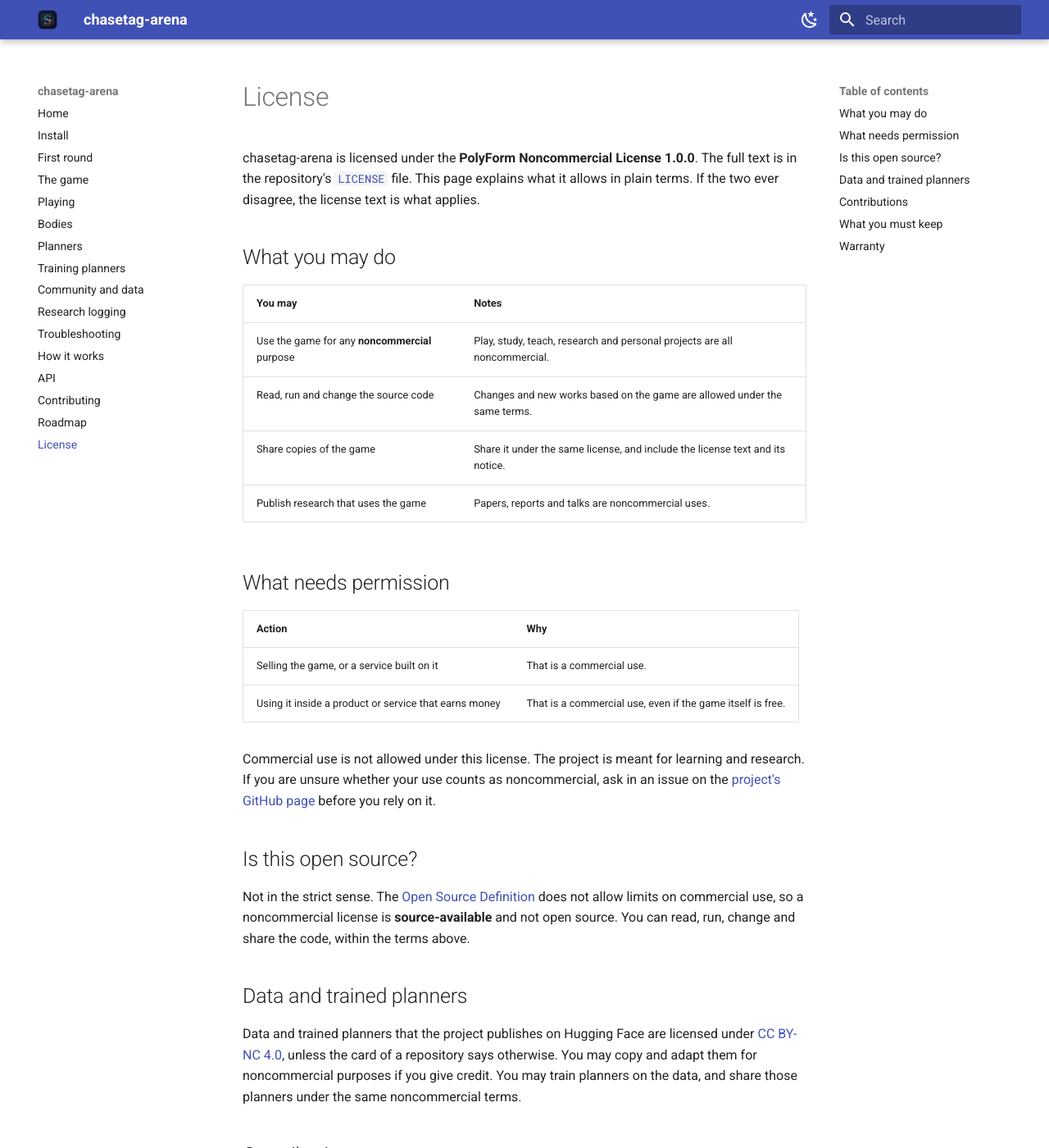
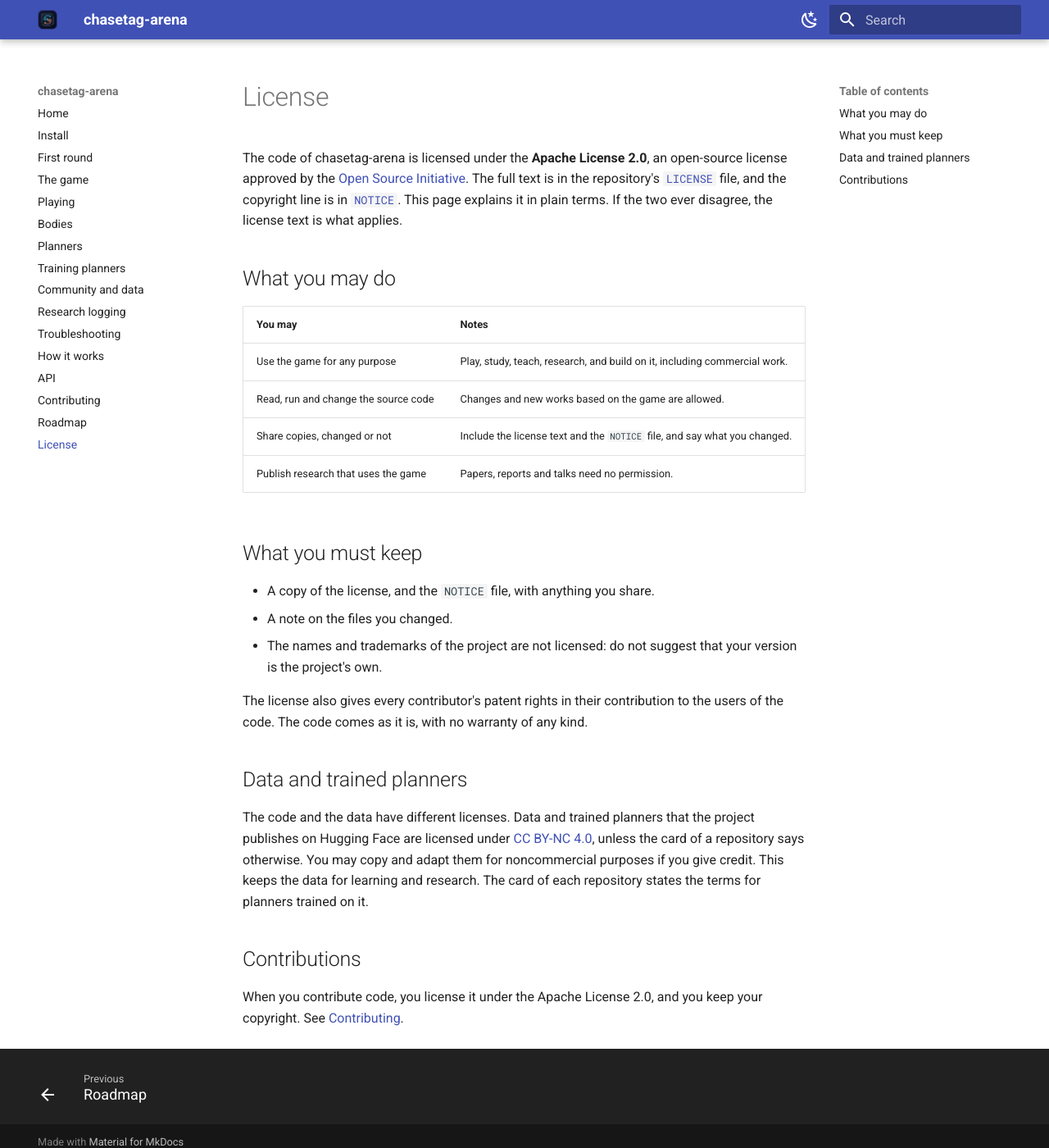
Before and after one commit to kushagrathisside/chasetag-arena, an MkDocs documentation site: the page built from docs/license.md, in a window 1280 px wide and 1400 px high. Shown: the whole window at 82% size. Built offline with MkDocs 1.6.1 and Material for MkDocs 9.7.7, drawn with Linux system fonts in a browser that asks for light colours; some of the changed text lies outside the part shown.

Commit message:
Relicense the code under Apache-2.0
Replace the PolyForm Noncommercial licence with the Apache License 2.0, an
OSI-approved licence with a patent grant. Add a NOTICE file and record both in
the package metadata (PEP 639). Contributions are licensed on the same terms,
as section 5 of the licence provides, so no CLA is needed.

The data and models on Hugging Face stay under CC BY-NC 4.0, and the licence
page now explains that split.

```diff
--- a/docs/license.md
+++ b/docs/license.md
@@ -1,55 +1,39 @@
 # License
 
-chasetag-arena is licensed under the **PolyForm Noncommercial License 1.0.0**. The full text is in the
-repository's [`LICENSE`](https://github.com/kushagrathisside/chasetag-arena/blob/main/LICENSE) file.
-This page explains what it allows in plain terms. If the two ever disagree, the license text is what
-applies.
+The code of chasetag-arena is licensed under the **Apache License 2.0**, an open-source license approved
+by the [Open Source Initiative](https://opensource.org/license/apache-2-0). The full text is in the
+repository's [`LICENSE`](https://github.com/kushagrathisside/chasetag-arena/blob/main/LICENSE) file, and the
+copyright line is in [`NOTICE`](https://github.com/kushagrathisside/chasetag-arena/blob/main/NOTICE). This
+page explains it in plain terms. If the two ever disagree, the license text is what applies.
 
 ## What you may do
 
 | You may | Notes |
 |---|---|
-| Use the game for any **noncommercial** purpose | Play, study, teach, research and personal projects are all noncommercial. |
-| Read, run and change the source code | Changes and new works based on the game are allowed under the same terms. |
-| Share copies of the game | Share it under the same license, and include the license text and its notice. |
-| Publish research that uses the game | Papers, reports and talks are noncommercial uses. |
+| Use the game for any purpose | Play, study, teach, research, and build on it, including commercial work. |
+| Read, run and change the source code | Changes and new works based on the game are allowed. |
+| Share copies, changed or not | Include the license text and the `NOTICE` file, and say what you changed. |
+| Publish research that uses the game | Papers, reports and talks need no permission. |
 
-## What needs permission
+## What you must keep
 
-| Action | Why |
-|---|---|
-| Selling the game, or a service built on it | That is a commercial use. |
-| Using it inside a product or service that earns money | That is a commercial use, even if the game itself is free. |
+- A copy of the license, and the `NOTICE` file, with anything you share.
+- A note on the files you changed.
+- The names and trademarks of the project are not licensed: do not suggest that your version is the
+  project's own.
 
-Commercial use is not allowed under this license. The project is meant for learning and research. If you
-are unsure whether your use counts as noncommercial, ask in an issue on the
-[project's GitHub page](https://github.com/kushagrathisside/chasetag-arena) before you rely on it.
-
-## Is this open source?
-
-Not in the strict sense. The [Open Source Definition](https://opensource.org/osd) does not allow limits on
-commercial use, so a noncommercial license is **source-available** and not open source. You can read,
-run, change and share the code, within the terms above.
+The license also gives every contributor's patent rights in their contribution to the users of the code.
+The code comes as it is, with no warranty of any kind.
 
 ## Data and trained planners
 
-Data and trained planners that the project publishes on Hugging Face are licensed under
-[CC BY-NC 4.0](https://creativecommons.org/licenses/by-nc/4.0/), unless the card of a repository says
-otherwise. You may copy and adapt them for noncommercial purposes if you give credit. You may train
-planners on the data, and share those planners under the same noncommercial terms.
+The code and the data have different licenses. Data and trained planners that the project publishes on
+Hugging Face are licensed under [CC BY-NC 4.0](https://creativecommons.org/licenses/by-nc/4.0/), unless
+the card of a repository says otherwise. You may copy and adapt them for noncommercial purposes if you
+give credit. This keeps the data for learning and research. The card of each repository states the
+terms for planners trained on it.
 
 ## Contributions
 
-When you contribute code, you license it under this same license, and you keep your copyright. See
+When you contribute code, you license it under the Apache License 2.0, and you keep your copyright. See
 [Contributing](contributing.md).
-
-## What you must keep
-
-When you share the game, copy or changed, include:
-
-- the license text, or the link to it;
-- the notice line that begins with `Required Notice:` in the `LICENSE` file.
-
-## Warranty
-
-The game is provided as it is, with no warranty of any kind. The license text sets out the details.
--- a/pyproject.toml
+++ b/pyproject.toml
@@ -3,8 +3,8 @@ name = "chasetag-arena"
 version = "0.1.0"
 description = "A grounded 2D chase-tag game: play against bots, the keyboard or trained planners"
 readme = "README.md"
-license = "PolyForm-Noncommercial-1.0.0"
-license-files = ["LICENSE"]
+license = "Apache-2.0"
+license-files = ["LICENSE", "NOTICE"]
 requires-python = ">=3.12,<3.13"
 dependencies = [
     # Plain `jax` installs the CPU build of jaxlib. The CUDA plugins come only with the
```
Also changed, not shown: CONTRIBUTING.md (+6 -5 lines), README.md (+3 -7 lines), docs/community.md (+2 -2 lines), docs/contributing.md (+1 -1 lines), 2 other files.
